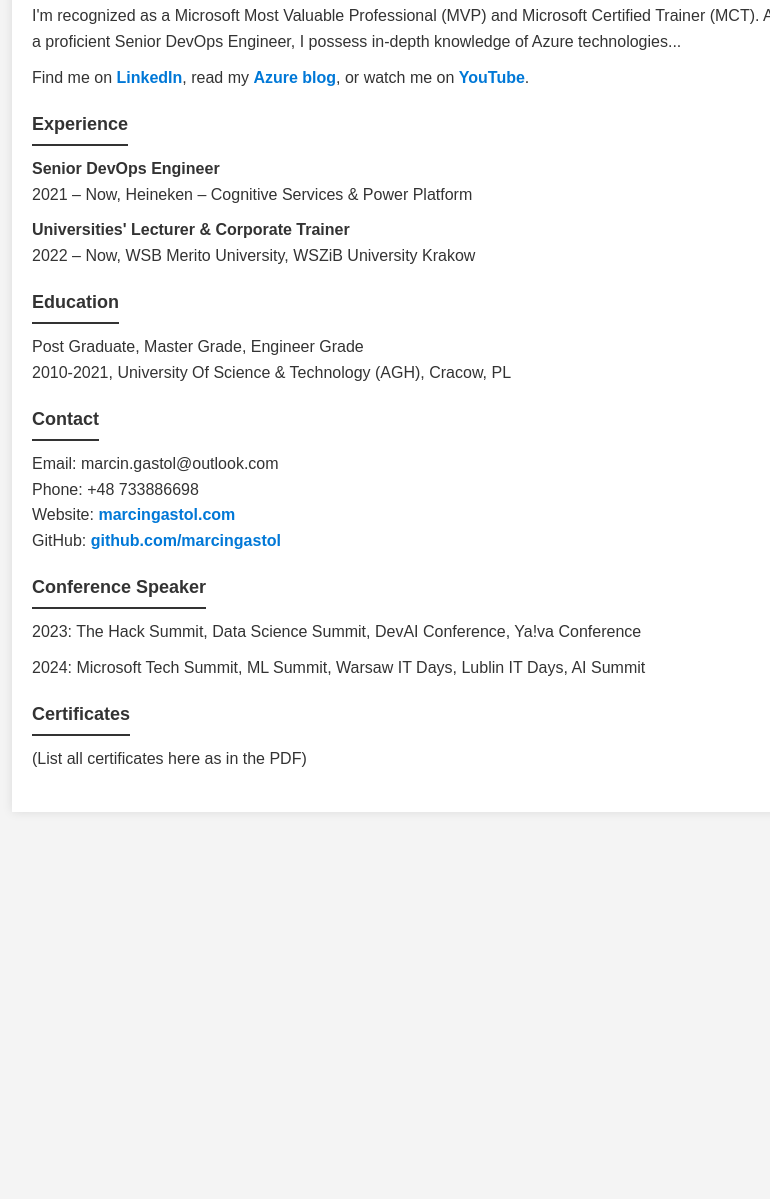
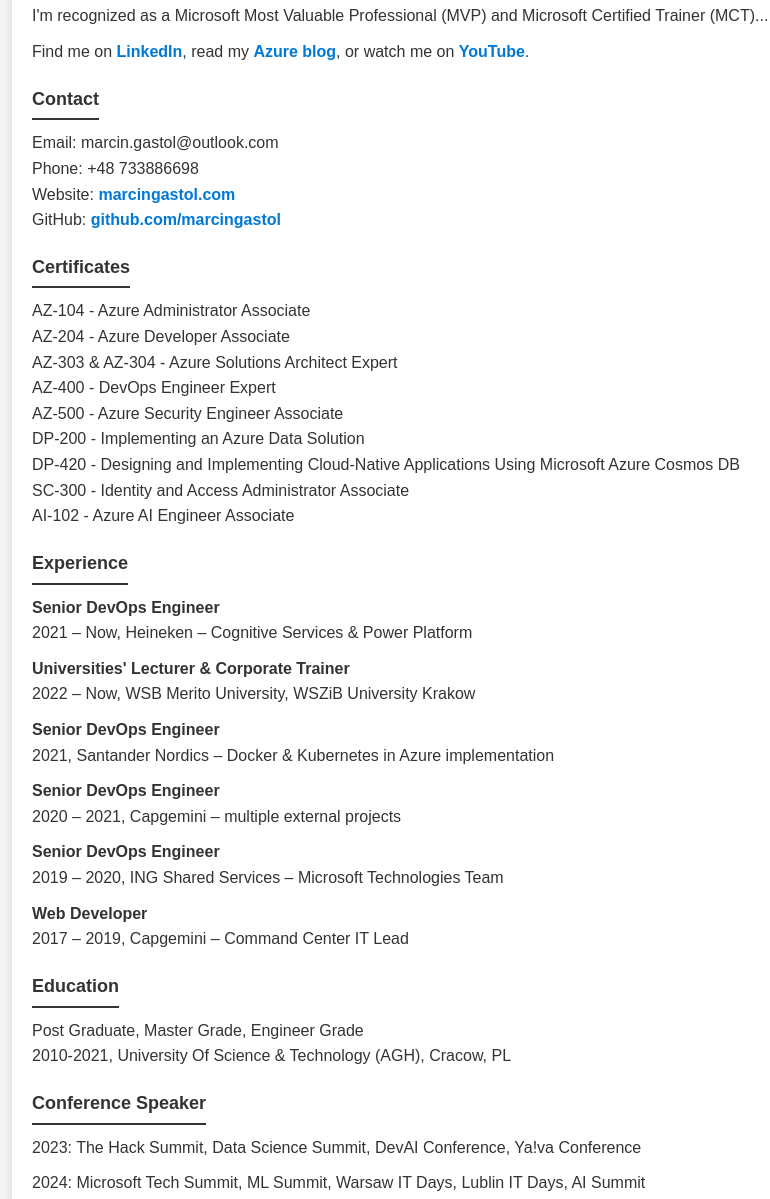
Before and after one commit to marcingastol/swa-template-1, a plain HTML site: page index.html in a window 1280 px wide. Shown: the part 431-1630 px from the top of the page, without its empty margins (228-998 px from the left). Before the commit the page ends 1263 px from the top, so only its background shows below. Drawn offline with Linux system fonts and the light colour scheme.

Commit message:
Update index.html

```diff
--- a/index.html
+++ b/index.html
@@ -13,6 +13,8 @@
             <h2>Senior DevOps Engineer, Microsoft MVP & MCT</h2>
         </header>
 
+        <div class="resume-content">
+            <aside class="left-column">
                 <section class="profile">
                     <h3>Profile</h3>
                     <p>AZ-104 - Azure Administrator Associate<br>
@@ -24,10 +26,33 @@
                        DP-420 - Designing and Implementing Cloud-Native Applications Using Microsoft Azure Cosmos DB<br>
                        SC-300 - Identity and Access Administrator Associate<br>
                        AI-102 - Azure AI Engineer Associate</p>
-            <p>I'm recognized as a Microsoft Most Valuable Professional (MVP) and Microsoft Certified Trainer (MCT). As a proficient Senior DevOps Engineer, I possess in-depth knowledge of Azure technologies...</p>
+                    <p>I'm recognized as a Microsoft Most Valuable Professional (MVP) and Microsoft Certified Trainer (MCT)...</p>
                     <p>Find me on <a href="https://www.linkedin.com/in/marcin-gastol">LinkedIn</a>, read my <a href="https://marcingastol.com">Azure blog</a>, or watch me on <a href="https://www.youtube.com/@Azurein5minutes">YouTube</a>.</p>
                 </section>
 
+                <section class="contact">
+                    <h3>Contact</h3>
+                    <p>Email: marcin.gastol@outlook.com<br>
+                       Phone: +48 733886698<br>
+                       Website: <a href="https://marcingastol.com">marcingastol.com</a><br>
+                       GitHub: <a href="https://github.com/marcingastol">github.com/marcingastol</a></p>
+                </section>
+
+                <section class="certificates">
+                    <h3>Certificates</h3>
+                    <p>AZ-104 - Azure Administrator Associate<br>
+                       AZ-204 - Azure Developer Associate<br>
+                       AZ-303 & AZ-304 - Azure Solutions Architect Expert<br>
+                       AZ-400 - DevOps Engineer Expert<br>
+                       AZ-500 - Azure Security Engineer Associate<br>
+                       DP-200 - Implementing an Azure Data Solution<br>
+                       DP-420 - Designing and Implementing Cloud-Native Applications Using Microsoft Azure Cosmos DB<br>
+                       SC-300 - Identity and Access Administrator Associate<br>
+                       AI-102 - Azure AI Engineer Associate</p>
+                </section>
+            </aside>
+
+            <main class="main-column">
                 <section class="experience">
                     <h3>Experience</h3>
                     <div>
@@ -38,7 +63,22 @@
                         <h4>Universities' Lecturer & Corporate Trainer</h4>
                         <p>2022 – Now, WSB Merito University, WSZiB University Krakow</p>
                     </div>
-            <!-- Add other experience sections here as needed -->
+                    <div>
+                        <h4>Senior DevOps Engineer</h4>
+                        <p>2021, Santander Nordics – Docker & Kubernetes in Azure implementation</p>
+                    </div>
+                    <div>
+                        <h4>Senior DevOps Engineer</h4>
+                        <p>2020 – 2021, Capgemini – multiple external projects</p>
+                    </div>
+                    <div>
+                        <h4>Senior DevOps Engineer</h4>
+                        <p>2019 – 2020, ING Shared Services – Microsoft Technologies Team</p>
+                    </div>
+                    <div>
+                        <h4>Web Developer</h4>
+                        <p>2017 – 2019, Capgemini – Command Center IT Lead</p>
+                    </div>
                 </section>
 
                 <section class="education">
@@ -47,24 +87,13 @@
                        2010-2021, University Of Science & Technology (AGH), Cracow, PL</p>
                 </section>
 
-        <section class="contact">
-            <h3>Contact</h3>
-            <p>Email: marcin.gastol@outlook.com<br>
-               Phone: +48 733886698<br>
-               Website: <a href="https://marcingastol.com">marcingastol.com</a><br>
-               GitHub: <a href="https://github.com/marcingastol">github.com/marcingastol</a></p>
-        </section>
-
                 <section class="conferences">
                     <h3>Conference Speaker</h3>
                     <p>2023: The Hack Summit, Data Science Summit, DevAI Conference, Ya!va Conference</p>
                     <p>2024: Microsoft Tech Summit, ML Summit, Warsaw IT Days, Lublin IT Days, AI Summit</p>
                 </section>
-
-        <section class="certificates">
-            <h3>Certificates</h3>
-            <p>(List all certificates here as in the PDF)</p>
-        </section>
+            </main>
+        </div>
     </div>
 </body>
 </html>
```
Lines whose indentation alone changed are shown as unchanged.
